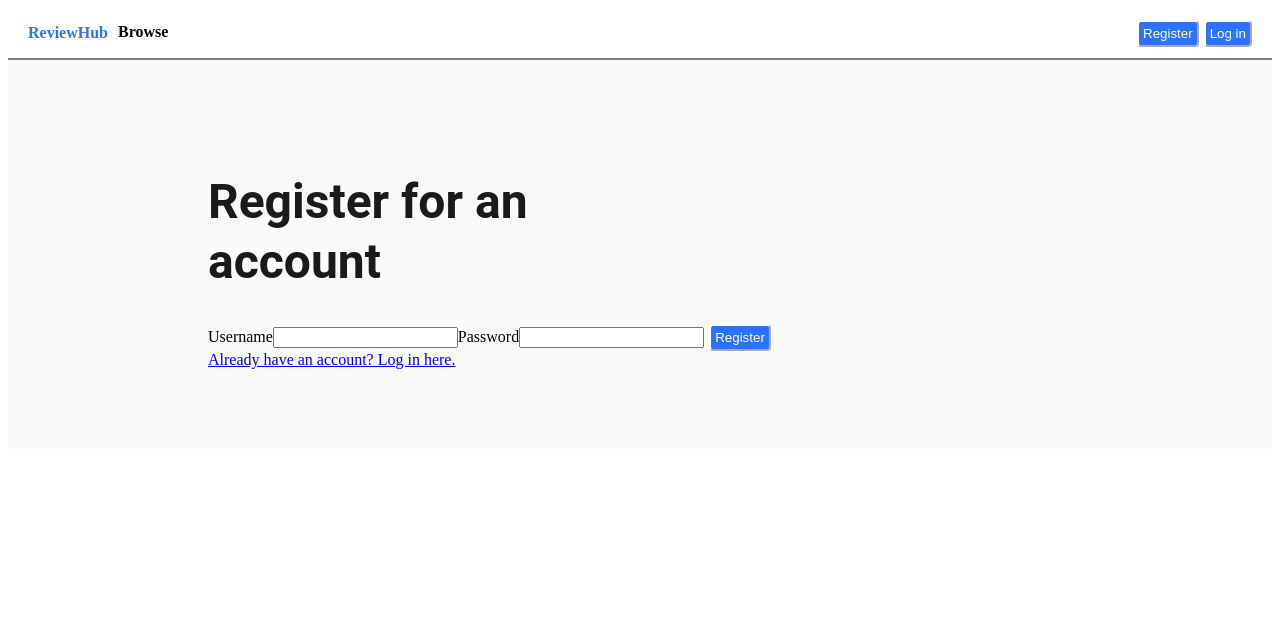
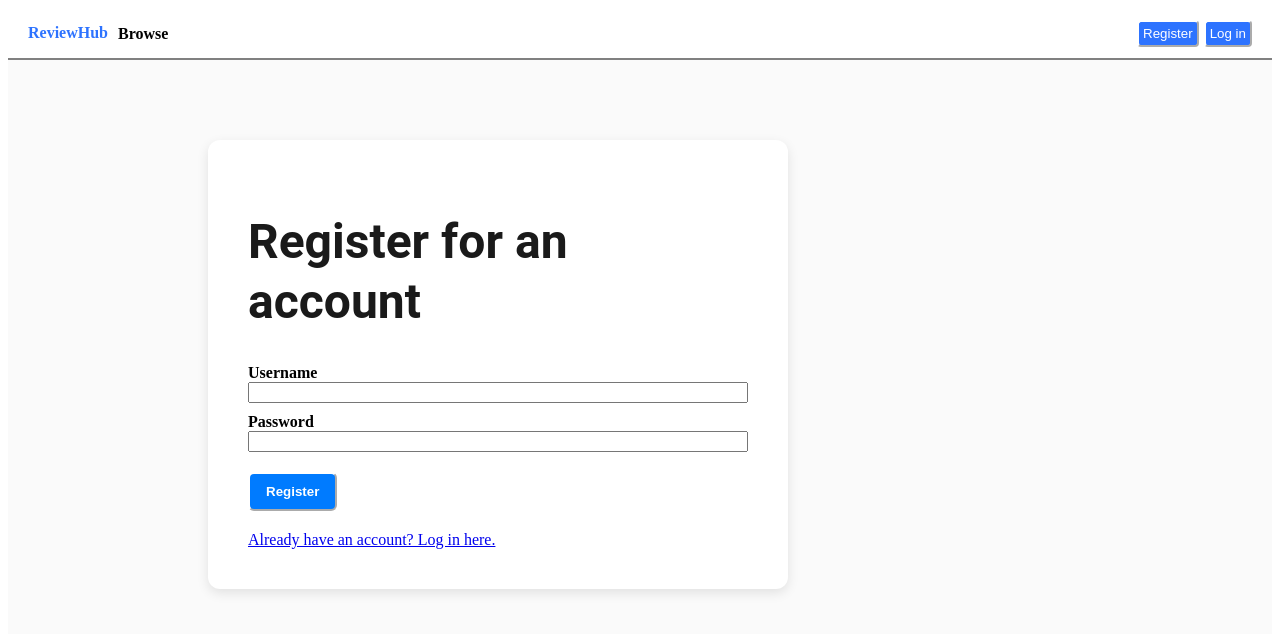
Before and after one commit to AirJordan88/review-hub-capstone, a React (Vite) app in the folder client/: page /register in a window 1280 px wide. Shown: the top 634 px of the page. Built offline with nearby package versions, Linux system fonts and the light colour scheme; no server answers.

Commit message:
feat: finished some styling for homepage, register, login

```diff
--- a/client/Reviews/ReviewForm.jsx
+++ b/client/Reviews/ReviewForm.jsx
@@ -1,7 +1,7 @@
 import { useState } from "react";
 import { createReview } from "./Review";
 import { useAuth } from "../src/auth/AuthContext";
-import { useParams } from "react-router";
+import { useParams, Link } from "react-router";
 
 // form where users can create a new review
 export default function ReviewForm({ syncReviews }) {
--- a/client/Reviews/ReviewPage.jsx
+++ b/client/Reviews/ReviewPage.jsx
@@ -3,7 +3,7 @@ import { getReviews } from "./Review";
 import { useAuth } from "../src/auth/AuthContext";
 import ReviewForm from "./ReviewForm";
 import ReviewList from "./ReviewList";
-import { useParams } from "react-router-dom";
+import { Link, useParams } from "react-router-dom";
 
 const API = import.meta.env.VITE_API;
 
--- /dev/null
+++ b/client/Reviews/review.css
@@ -0,0 +1,36 @@
+#overlay {
+  position: absolute;
+  top: 0;
+  left: 0;
+  width: 100%;
+  min-height: 100%;
+  background: rgba(0, 0, 0, 0.6);
+
+  display: flex;
+  justify-content: center;
+  align-items: center;
+
+  z-index: 9999;
+}
+
+#box-styles {
+  background: #fff;
+  padding: 2rem;
+  width: 90%;
+  max-width: 420px;
+  border-radius: 12px;
+  text-align: left;
+  box-shadow: 0 0 20px rgba(0, 0, 0, 0.4);
+}
+
+#overlay-btn {
+  display: block;
+  text-align: center;
+  margin: 20px 0px;
+  padding: 10px 16px;
+  background: #007bff;
+  color: white;
+  text-decoration: none;
+  border-radius: 6px;
+  font-weight: bold;
+}
--- a/client/src/App.jsx
+++ b/client/src/App.jsx
@@ -1,4 +1,4 @@
-import { Route, Routes } from "react-router-dom";
+import { Route, Routes } from "react-router";
 import Layout from "./Layout/Layout";
 import Login from "./auth/Login";
 import Register from "./auth/Register";
@@ -12,7 +12,6 @@ export default function App() {
     <Routes>
       <Route element={<Layout />}>
         <Route index element={<HomePage />} />
-        <Route path="/" element={<HomePage />} />
         <Route path="/register" element={<Register />} />
         <Route path="/login" element={<Login />} />
         <Route path="/item" element={<Item />} />
--- a/client/src/Layout/HomePage.jsx
+++ b/client/src/Layout/HomePage.jsx
@@ -15,7 +15,7 @@ export default function HomePage() {
         <Link id="content" to="/item">
           Browse Content &rarr;
         </Link>
-        <Link id="register" to="/register">
+        <Link id="sign-up" to="/register">
           Join ReviewHub
         </Link>
       </div>
--- a/client/src/Layout/Navbar.jsx
+++ b/client/src/Layout/Navbar.jsx
@@ -9,8 +9,10 @@ export default function Navbar() {
   return (
     <header id="navbar">
       <nav>
-        <div id="logo">
-          <p>ReviewHub</p>
+        <div className="logo">
+          <NavLink to="/">
+            <p>ReviewHub</p>
+          </NavLink>
           <NavLink id="browse" to="/item">
             Browse
           </NavLink>
--- a/client/src/Layout/homepage.css
+++ b/client/src/Layout/homepage.css
@@ -65,7 +65,7 @@ img {
   text-decoration: none;
 }
 
-#register {
+#sign-up {
   width: 150px;
   padding: 10px 20px;
   align-items: center;
--- a/client/src/Layout/navbar.css
+++ b/client/src/Layout/navbar.css
@@ -12,17 +12,23 @@ nav {
 
 #browse {
   text-decoration: none;
-  padding-top: 15px;
+  padding-top: 17px;
   color: black;
 }
 
-#logo {
+.logo {
   display: flex;
   font-weight: bolder;
   font-size: 1rem;
-  color: rgba(0, 85, 255, 0.824);
+
   margin-right: 10px;
   gap: 10px;
+  text-decoration: none;
+}
+
+.logo a {
+  text-decoration: none;
+  color: rgba(0, 85, 255, 0.824);
 }
 
 #buttons {
--- a/client/src/auth/Login.jsx
+++ b/client/src/auth/Login.jsx
@@ -1,6 +1,8 @@
 import { useState } from "react";
 import { Link, useNavigate } from "react-router";
 import { useAuth } from "./AuthContext";
+
+import "./auth.css";
 
 /** A form that allows users to log into an existing account. */
 export default function Login() {
@@ -26,8 +28,9 @@ export default function Login() {
 
   return (
     <>
+      <div>
+        <div id="login-box">
           <h1>Log in to your account</h1>
-
           <form onSubmit={onLogin}>
             <label>
               Username
@@ -39,12 +42,16 @@ export default function Login() {
               <input type="password" name="password" required />
             </label>
 
-        <button type="submit">Login</button>
+            <button id="login-btn" type="submit">
+              Login
+            </button>
 
             {error && <output>{error}</output>}
           </form>
 
           <Link to="/register">Need an account? Register here.</Link>
+        </div>
+      </div>
     </>
   );
 }
--- a/client/src/auth/Register.jsx
+++ b/client/src/auth/Register.jsx
@@ -1,7 +1,9 @@
 import { useState } from "react";
 import { Link, useNavigate } from "react-router";
 
-import { useAuth } from "./AuthContext";
+import { useAuth } from "../auth/AuthContext";
+
+import "./auth.css";
 
 /** A form that allows users to register for a new account */
 export default function Register() {
@@ -23,20 +25,29 @@ export default function Register() {
 
   return (
     <>
+      <div>
+        <div id="register-box">
           <h1>Register for an account</h1>
           <form action={onRegister}>
+            <div>
               <label>
                 Username
                 <input type="text" name="username" />
               </label>
+            </div>
+            <div>
               <label>
                 Password
                 <input type="password" name="password" required />
               </label>
-        <button>Register</button>
+            </div>
+
+            <button id="register-btn">Register</button>
             {error && <output>{error}</output>}
           </form>
           <Link to="/login">Already have an account? Log in here.</Link>
+        </div>
+      </div>
     </>
   );
 }
--- /dev/null
+++ b/client/src/auth/auth.css
@@ -0,0 +1,51 @@
+/* Forms (register & login) */
+#register-box,
+#login-box {
+  background: #fff;
+  padding: 2rem;
+  width: 90%;
+  max-width: 200px;
+  border-radius: 12px;
+  text-align: left;
+  box-shadow: 0 4px 12px rgba(0, 0, 0, 0.1);
+  margin: 0;
+}
+
+/* Buttons */
+#register-btn,
+#login-btn {
+  display: block;
+  text-align: center;
+  margin: 20px 0;
+  padding: 10px 16px;
+  background: #007bff;
+  color: white;
+  text-decoration: none;
+  border-radius: 6px;
+  font-weight: bold;
+}
+
+/* Labels */
+label {
+  display: flex;
+  flex-direction: column;
+  font-weight: bold;
+  margin-bottom: 10px;
+}
+
+/* Tablet (768px and up) */
+@media (min-width: 768px) {
+  #register-box,
+  #login-box {
+    max-width: 400px;
+    padding: 2.5rem;
+  }
+}
+
+/* Desktop (1024px and up) */
+@media (min-width: 1024px) {
+  #register-box,
+  #login-box {
+    max-width: 500px;
+  }
+}
--- a/client/src/item/ItemDetail.jsx
+++ b/client/src/item/ItemDetail.jsx
@@ -2,8 +2,12 @@ import { useEffect, useState } from "react";
 import { useParams, Link } from "react-router";
 import { apiRequest } from "../api/client";
 import ReviewsPage from "../../Reviews/ReviewPage";
+import { useAuth } from "../auth/AuthContext";
+
+import "../../Reviews/review.css";
 
 export default function ItemDetail() {
+  const { token } = useAuth();
   const { id } = useParams(); // read :id from the URL
   const [item, setItem] = useState(null);
   const [loading, setLoading] = useState(true);
@@ -28,8 +32,29 @@ export default function ItemDetail() {
   if (error) return <p style={{ color: "red" }}>{error}</p>;
   if (!item) return <p>Item not found.</p>;
 
+  const isLoggedIn = !!token;
+
   return (
     <div>
+      {!isLoggedIn && (
+        <div id="overlay">
+          <div id="box-styles">
+            <h2>Unlock Full ReviewHub Benefits</h2>
+            <p>
+              Sign in or create an account to link this review to your profile
+              and track your contributions.
+            </p>
+            <div>
+              <Link id="overlay-btn" to="/login">
+                Sign Up
+              </Link>
+              <Link id="overlay-btn" to="/register">
+                Create Account
+              </Link>
+            </div>
+          </div>
+        </div>
+      )}
       <Link to="/item">← Back to all items</Link>
       <h2>{item.title}</h2>
       <p>
```
Lines whose indentation alone changed are shown as unchanged.
